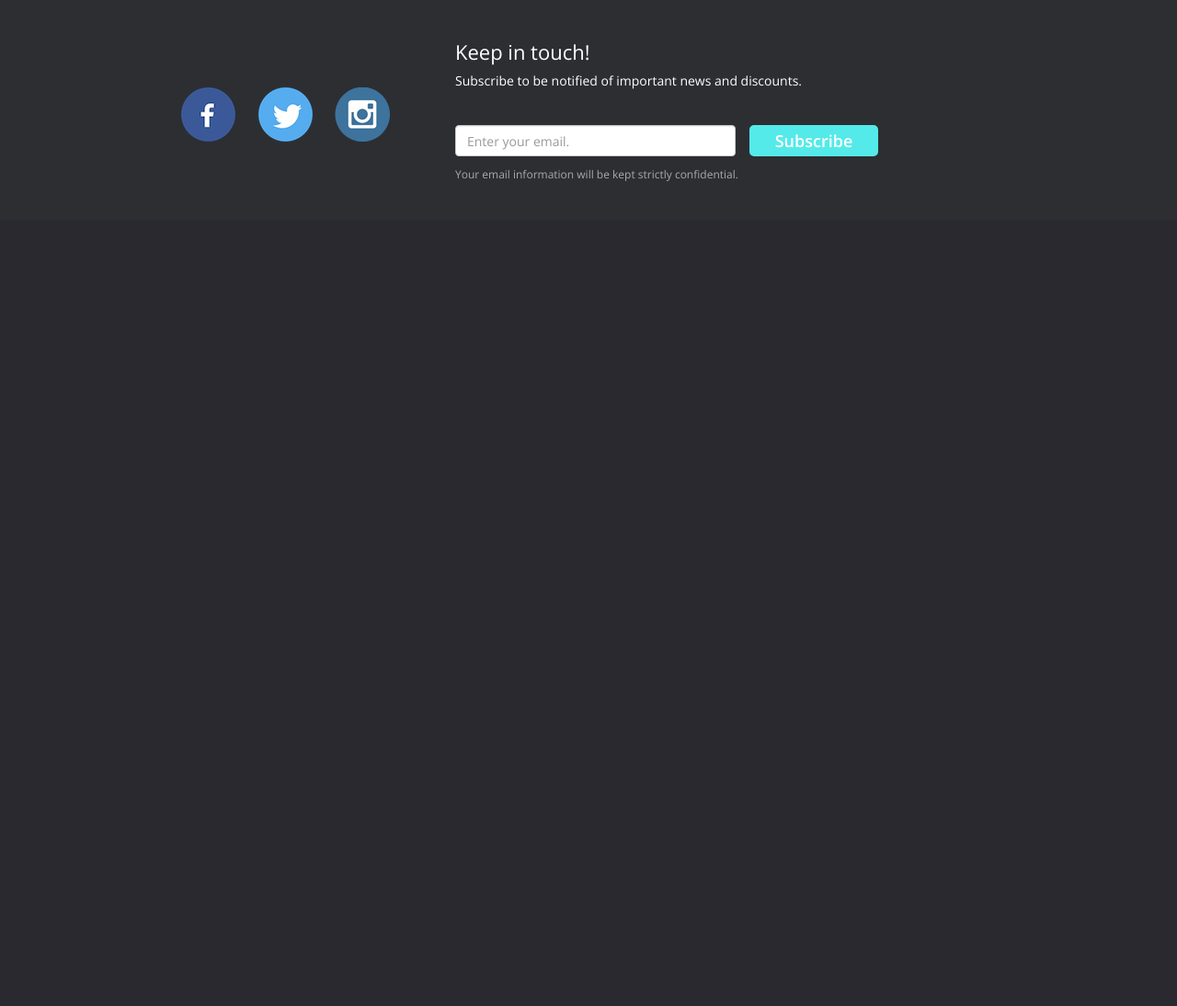
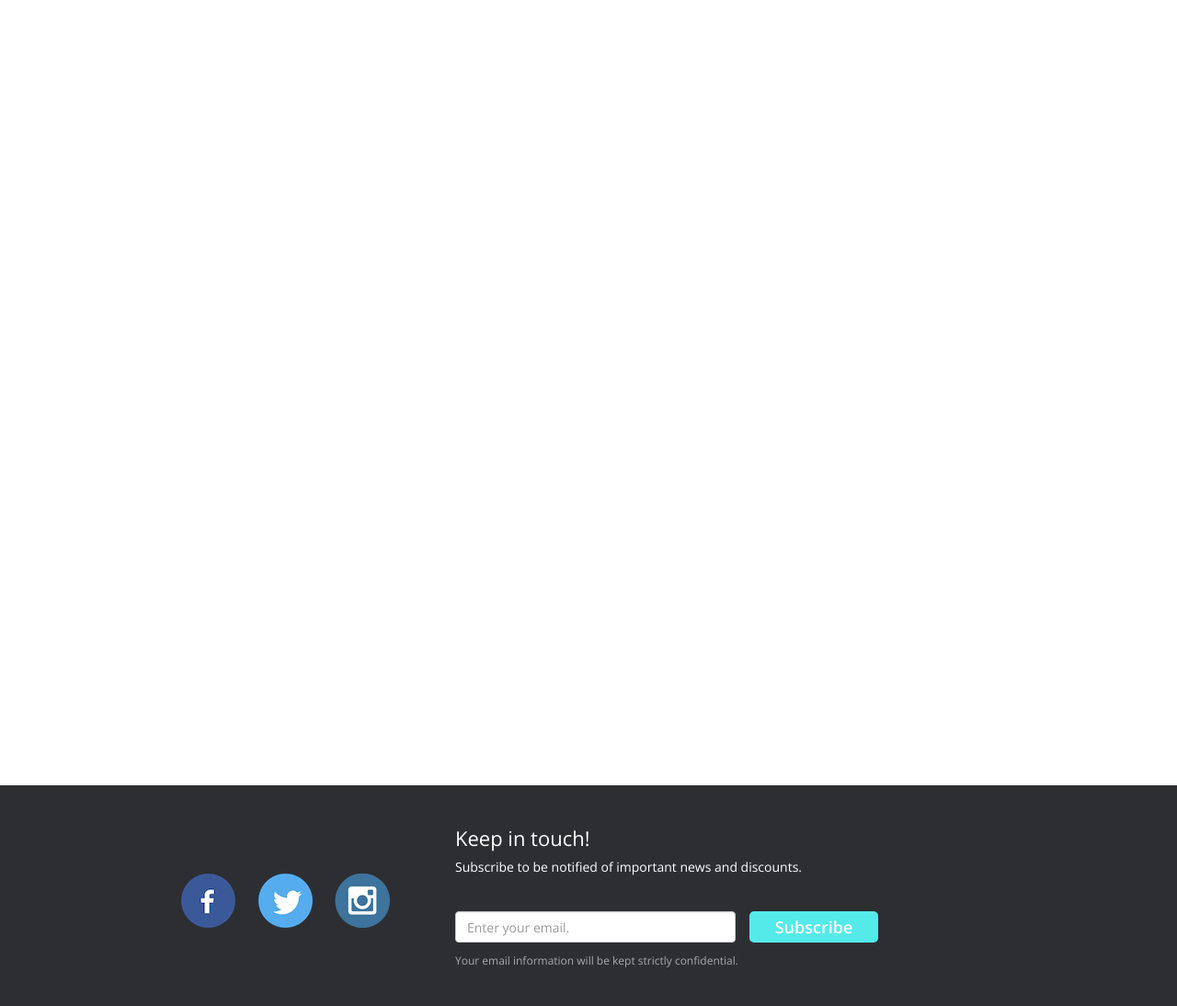
Before and after one commit to John-Go/Musio-pre-order, a CodeIgniter app: page / in a window 1280 px wide. Shown: the part 752-1846 px from the top of the page at 92% size. Before the commit the page ends 949 px from the top, so only its background shows below. Run offline with CodeIgniter, Linux system fonts and the light colour scheme; some libraries are stand-ins or nearby versions.

Commit message:
Video 수정. payment info 완

```diff
--- a/application/views/footer.php
+++ b/application/views/footer.php
@@ -1,6 +1,7 @@
+	</body>
 	<!-- Footer -->
 	<div id="subscribe">
-			<div class="wrap">
+		<div class="wrap" >
 			<div class="row">
 				<div class="col-xs-4">
 					<div id="sns">
@@ -29,5 +30,4 @@
 		</div>
 	</div>
 	<!-- Footer end. -->
-	</body>
 </html>
--- a/application/views/index.php
+++ b/application/views/index.php
@@ -1,17 +1,15 @@
-	<div id="video-container" class="hidden-xs hidden-sm">
-		<video muted="muted" preload="auto" loop="loop" autoplay="true" type="video/mp4" poster="./public/images/background_musio.jpg">
-		    <!-- <source src="./public/images/musio_ani.mp4" type="video/mp4"> -->
-		    <source src="./public/images/musio_ani.mp4">
+	<div id="main-video-wrap" class="hidden-xs hidden-sm">
+		<video muted="muted" preload="auto" loop="loop" autoplay="true" type="video/mp4">
+			<source src="./public/images/musio_ani.mp4" type="video/mp4">
 		    <source src="./public/images/musio_ani_2.mp4" type="video/mp4">
-		    <source src="./public/images/test.mp4" type="video/mp4">
-		    <!-- <source src="movie.webm" type="video/webm">Sorry, your browser does not support HTML5 video. -->
+			<source src="./public/images/test.mp4" type="video/mp4">
+		</video>
+	</div>
 
-		    <!-- <source src="https://igcdn-videos-b-19-a.akamaihd.net/hphotos-ak-xaf1/t50.2886-16/11912262_471872732983719_24618549_n.mp4"> -->
-		</video>
-		<div class="col-md-12 text-center" style="margin-top:50%;">
-			<button class="btn btn-default btn-lg">Pre-order Now</button>
+	<div id="main-video-wrap-text">
+		<div class="container text-center">
+			<div class="col-md-12 text-center">
+				<a href="/shop"class="btn shipping-btn btn-lg">Pre-order Now</a>
+			</div>
 		</div>
 	</div>
-
-	<div class="container">
-	</div> <!-- /container -->
--- a/application/views/shop/shop_index.php
+++ b/application/views/shop/shop_index.php
@@ -1,4 +1,4 @@
-<div class="container" style="margin-bottom:30px;">
+<div class="container">
 	<div class="row shop-container">
 
 		<div class="col-md-7">
--- a/public/css/main.css
+++ b/public/css/main.css
@@ -1,7 +1,16 @@
+/*html,body{height:100%}
+body{margin:0}
+#body{min-height:100%}
+#content{padding-bottom:1.9em}
+#foot{margin-top:-1.9em;height:1.9em}*/
+
 html, body {
 	width: 100%;
+	height:100%;
 }
+
 body {
+	min-height: 100%;
 	line-height: 200%;
 	font-family: 'Open Sans', sans-serif;
 }
@@ -237,6 +246,7 @@ div#reminder button#indiegogo {
 }
 
 div#subscribe {
+	margin-top: 155px;
 	height: 240px;
 	background-color: #2c2e32;
 }
@@ -520,17 +530,12 @@ p#info a {
 	height:50px;
 }
 
-
-
+/** Main video **/
 video {
   position: absolute;
   right: 0;
   bottom: 0;
-  /*min-width: 100%;
-  min-height: 50%;*/
-  /*max-height: 50%;*/
   width: 100%;
-  /*height: auto;*/
   z-index: -100;
   background: url(../images/background_musio.jpg) no-repeat;
   background-size: cover;
@@ -538,11 +543,25 @@ video {
   transition: 1s opacity;
 }
 
-#video-container
+#main-video-wrap
 {
+	position: relative;
+  	height: 700px;
+}
+
+#main-video-wrap-text
+{
+  width: 100%;
+  min-height: 100%;
+  height: auto !important;
+  margin: -100px auto 0;
+  padding: 0 0 100px;
   position: relative;
-  height: 700px;
 }
+
+
+/** Main video end. **/
+
 
 .navbar-bottom
 {
@@ -704,7 +723,7 @@ tr>td>div.form-group
 }
 
 @media (min-width: 990px) and (max-width: 1250px) {
-	#video-container
+	#main-video-wrap
 	{
 	  position: relative;
 	  height: 500px;
```
Lines whose indentation alone changed are shown as unchanged.
